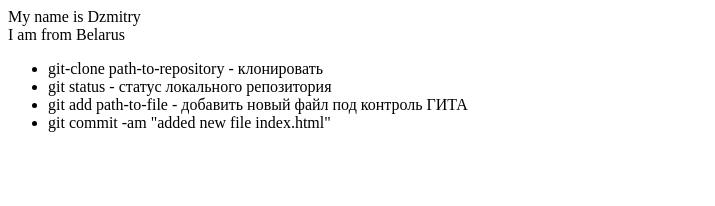
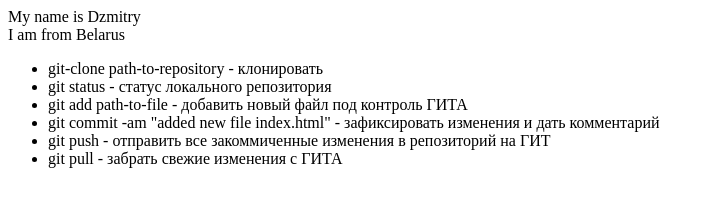
Before and after one commit to dzmitriy78/git-lession, a plain HTML site: page index.html in a window 1280 px wide. Shown: the whole page, without its empty margins (0-715 px from the left). Drawn offline with Linux system fonts and the light colour scheme.

Commit message:
Added push and pull instruktions

```diff
--- a/index.html
+++ b/index.html
@@ -16,7 +16,13 @@
             git add path-to-file - добавить новый файл под контроль ГИТА
         </li>
         <li>
-            git commit -am "added new file index.html"
+            git commit -am "added new file index.html" - зафиксировать изменения и дать комментарий
         </li>
+		<li>
+			git push - отправить все закоммиченные изменения в репозиторий на ГИТ
+		</li>
+		<li>
+			git pull - забрать свежие изменения с ГИТА
+		</li>
     </ul>
 </div>
```
